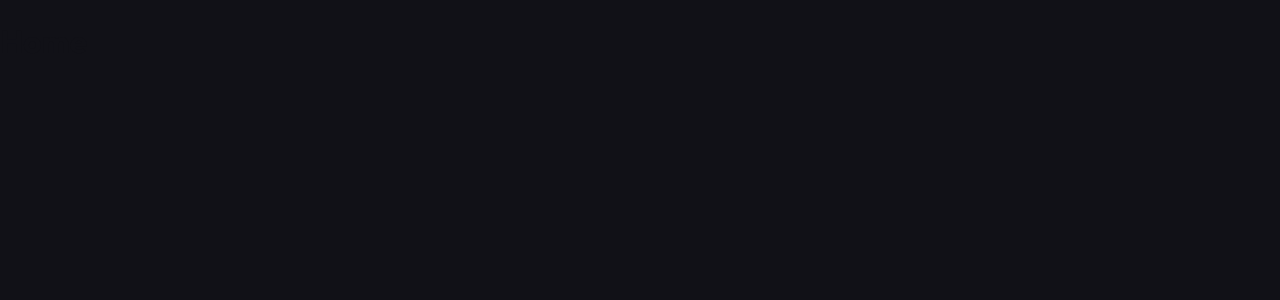
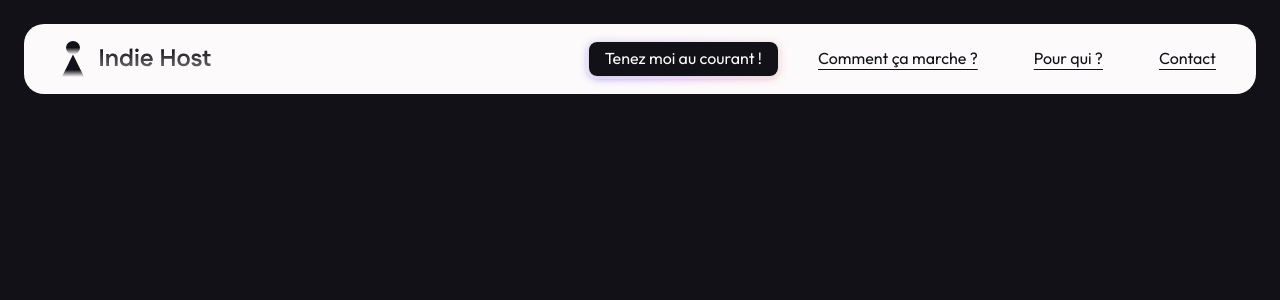
Before and after one commit to Antoaane/Indie-Host-Frontend, a Vue app: page / in a window 1280 px wide. Shown: the top 300 px of the page. Built offline with nearby package versions, Linux system fonts and the light colour scheme; the HTML template or start-up script is replaced by a standard one; a web font is replaced by a local one.

Commit message:
feat: add Header component to App.vue template

```diff
--- a/src/App.vue
+++ b/src/App.vue
@@ -1,7 +1,10 @@
 <script setup lang="ts">
 import { RouterView } from 'vue-router'
+import Header from '@/components/layouts/Header.vue'
 </script>
 
 <template>
+  <Header />
+
   <RouterView /> <!-- main -->
 </template>
```
